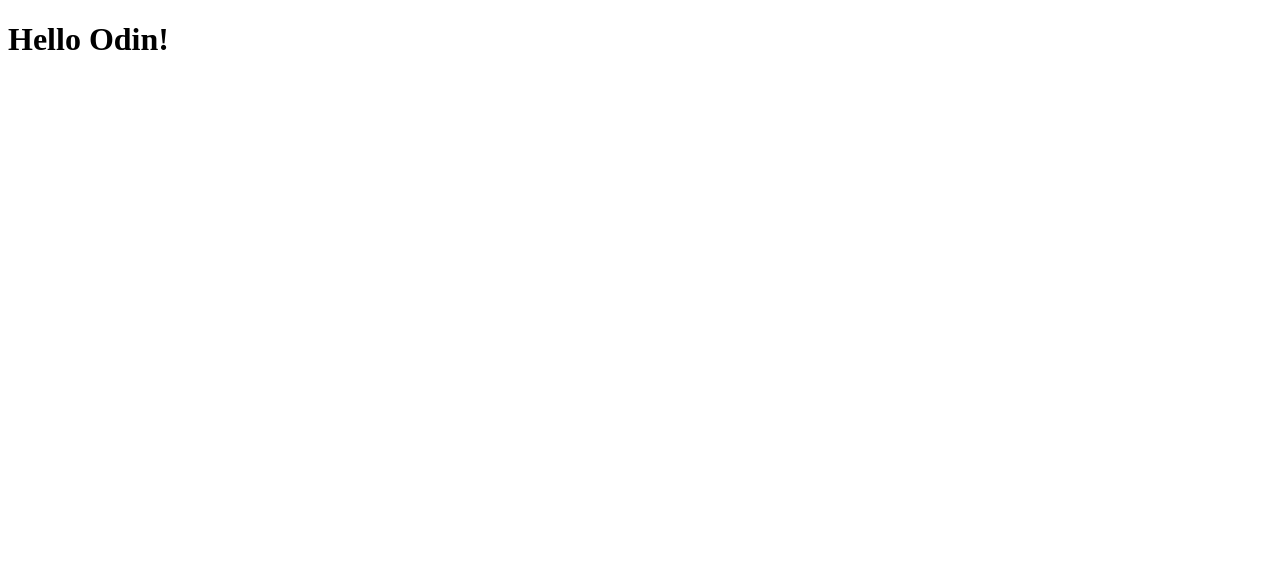
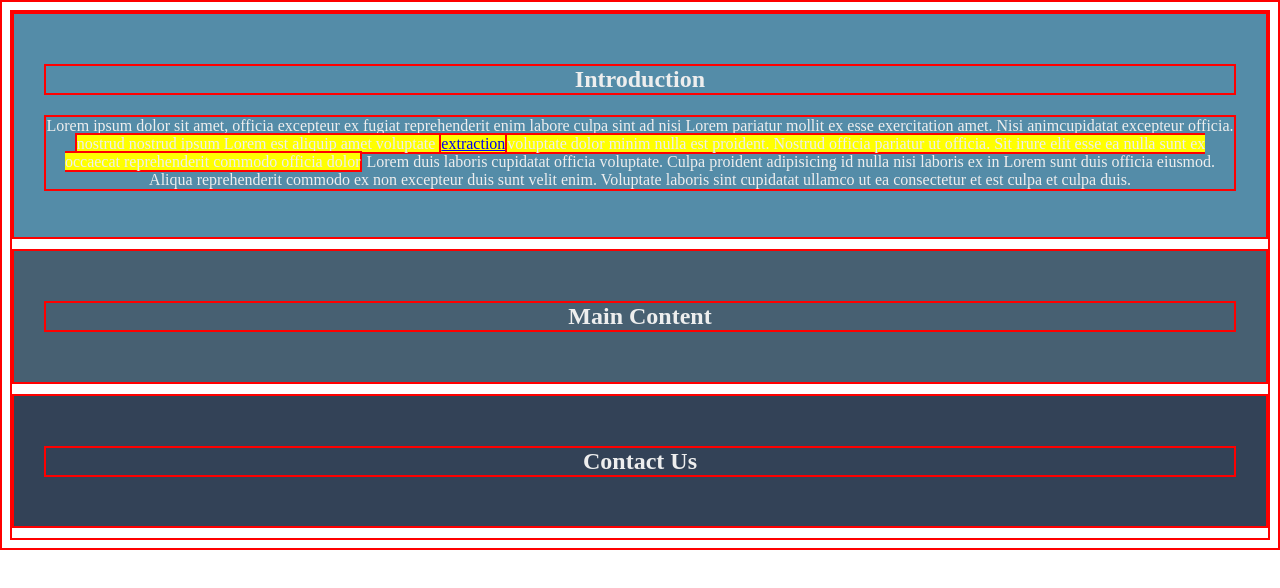
Before and after one commit to ravigunz/odin-project-01-foundation, a plain HTML site: page index.html in a window 1280 px wide. Drawn offline with Linux system fonts and the light colour scheme.

Commit message:
add span and anchor

```diff
--- a/index.html
+++ b/index.html
@@ -1,12 +1,35 @@
 <!DOCTYPE html>
 <html lang="en">
-<head>
-    <meta charset="UTF-8">
-    <meta http-equiv="X-UA-Compatible" content="IE=edge">
-    <meta name="viewport" content="width=device-width, initial-scale=1.0">
+  <head>
+    <meta charset="UTF-8" />
+    <meta http-equiv="X-UA-Compatible" content="IE=edge" />
+    <meta name="viewport" content="width=device-width, initial-scale=1.0" />
     <title>Odin Project</title>
-</head>
-<body>
-    <h1>Hello Odin!</h1>
-</body>
+    <style></style>
+    <link rel="stylesheet" href="styles.css" />
+  </head>
+  <body>
+    <div class="introduction">
+      <h2>Introduction</h2>
+      <p>
+        Lorem ipsum dolor sit amet, officia excepteur ex fugiat reprehenderit
+        enim labore culpa sint ad nisi Lorem pariatur mollit ex esse
+        exercitation amet. Nisi animcupidatat excepteur officia.
+        <span class="highlight"> nostrud nostrud ipsum Lorem est aliquip
+        amet voluptate <a href="https://www.dictionary.com/browse/exercitation" target="_blank">extraction</a>voluptate dolor minim nulla est proident. Nostrud officia
+        pariatur ut officia. Sit irure elit esse ea nulla sunt ex occaecat
+        reprehenderit commodo officia dolor</span> Lorem duis laboris cupidatat officia
+        voluptate. Culpa proident adipisicing id nulla nisi laboris ex in Lorem
+        sunt duis officia eiusmod. Aliqua reprehenderit commodo ex non excepteur
+        duis sunt velit enim. Voluptate laboris sint cupidatat ullamco ut ea
+        consectetur et est culpa et culpa duis.
+      </p>
+    </div>
+    <div class="main-content">
+      <h2>Main Content</h2>
+    </div>
+    <div class="contact-us">
+      <h2>Contact Us</h2>
+    </div>
+  </body>
 </html>
--- /dev/null
+++ b/styles.css
@@ -0,0 +1,26 @@
+*{
+    border: 2px solid red;
+}
+
+div{
+    padding: 30px;
+    text-align: center;
+    margin-bottom: 10px;
+    color: #EEEEEE;
+}
+
+.introduction{
+    background-color: #548CA8;
+}
+
+.main-content{
+    background-color: #476072;
+}
+
+.contact-us{
+    background-color: #334257;
+}
+
+.highlight{
+    background-color: yellow;
+}
```
